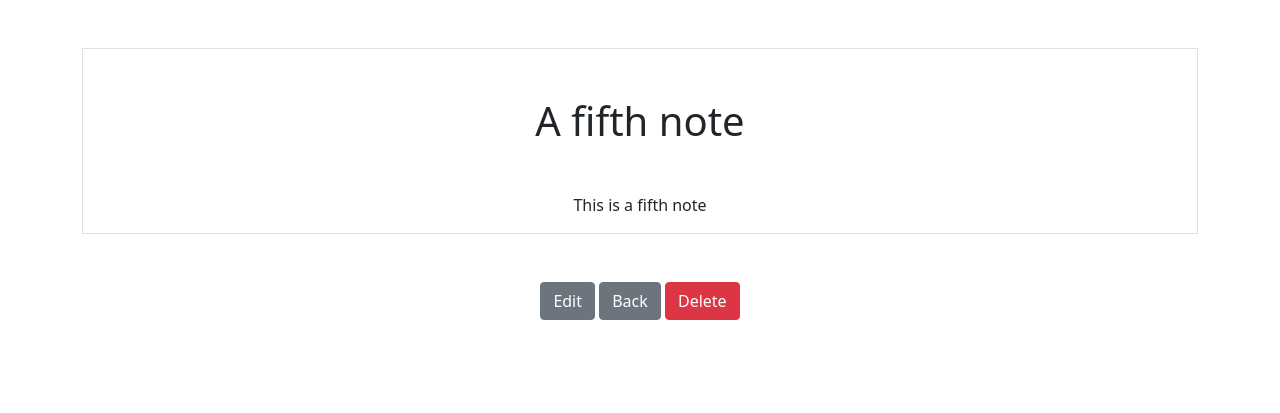
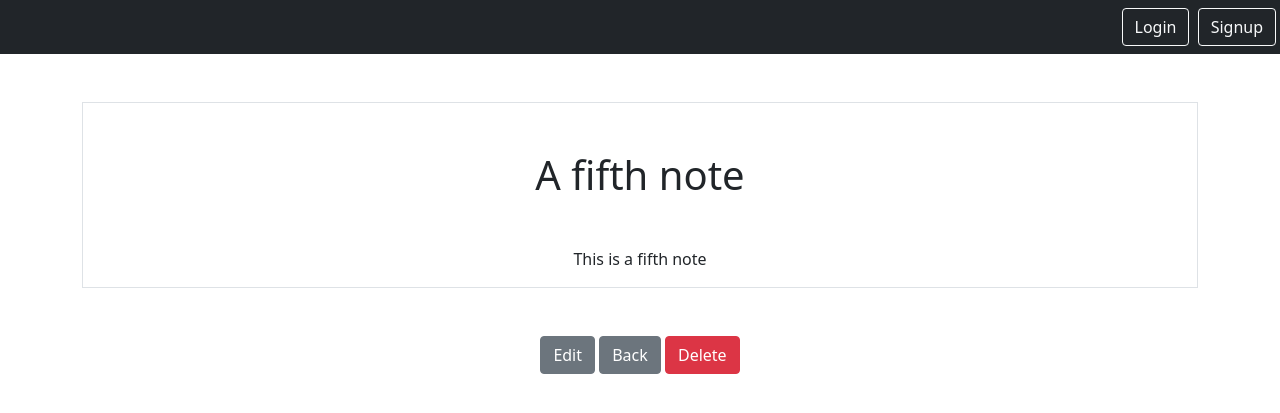
Before and after one commit to mchiuminatto/DjangoEssentials, a Django app: page /smart/notes/4 in a window 1280 px wide. Shown: the top 413 px of the page. Run offline with Django 4.2, Linux system fonts and the light colour scheme; data comes from the database, SQL or seed files in the repository; both versions use the stored data as it was after the commit.

Commit message:
login-logout final version

```diff
--- /dev/null
+++ b/home/templates/home/logout.html
@@ -0,0 +1,5 @@
+{% extends "base.html" %}
+
+{% block content %}
+   <p>Hope to see you soon again {{user.name}}</p>
+{% endblock %}
--- a/home/urls.py
+++ b/home/urls.py
@@ -2,6 +2,8 @@ from django.urls import path
 from . import views
 
 urlpatterns = [
-path(r"home", views.HomeView.as_view(), name="home"),
-path(r"authorized", views.AuthorizedView.as_view(), name="authorized" )
+path(r"", views.HomeView.as_view(), name="home"),
+path(r"login", views.LoginInterfaceView.as_view(), name="login" ),
+path(r"logout", views.LogoutInterfaceView.as_view(), name="logout" ),
+path(r"signup", views.SignUpView.as_view(), name="signup" )
 ]
--- a/notes/views.py
+++ b/notes/views.py
@@ -10,7 +10,9 @@ from django.views.generic import DeleteView
 from django.contrib.auth.mixins import LoginRequiredMixin
 
 
+
 # Create your views here.
+
 
 class NotesDeleteView(DeleteView):
     model = Notes
--- a/smartnotes/settings.py
+++ b/smartnotes/settings.py
@@ -130,3 +130,6 @@ STATICFILES_DIRS = [
 # https://docs.djangoproject.com/en/4.0/ref/settings/#default-auto-field
 
 DEFAULT_AUTO_FIELD = 'django.db.models.BigAutoField'
+
+# default redirect url after successful login
+LOGIN_REDIRECT_URL = "/smart/notes"
--- a/static/templates/base.html
+++ b/static/templates/base.html
@@ -5,6 +5,19 @@
      </head>
 
      <body>
+         <nav class="navbar navbar-dark bg-dark">
+             <div class="ms-auto">
+                 {% if user.is_authenticated  %}
+                    <a href="{% url 'logout'  %}" class="btn btn-outline-light me-1">Logout</a>
+                    <a href="{% url 'notes.list'  %}" class="btn btn-outline-light me-1">Notes</a>
+                    <a href="{% url 'notes.new'  %}" class="btn btn-outline-light me-1">Create</a>
+                 {% else %}
+                    <a href="{% url 'login'  %}" class="btn btn-outline-light me-1">Login</a>
+                    <a href="{% url 'signup'  %}" class="btn btn-outline-light me-1">Signup</a>
+                 {% endif %}
+             </div>
+
+         </nav>
          <div class ="my-5 text-center container">
          {% block content%}
          {% endblock %}
```
Also changed, not shown: home/templates/home/login.html (added, +10 -0 lines), home/templates/home/register.html (added, +11 -0 lines), home/views.py (+28 -5 lines), db.sqlite3.
